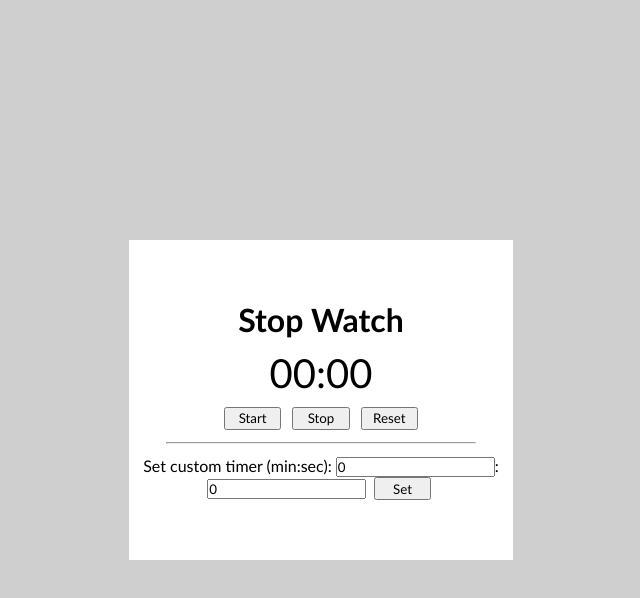
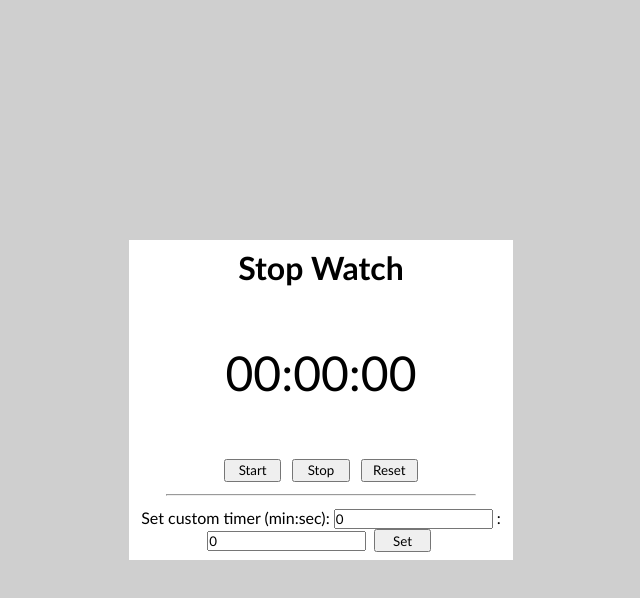
Before and after one commit to anri-kot/javascript-practice, a plain HTML site: page stop-watch/index.html in a window 1280 px wide. Both pictures are taken after a click on the button "Reset". Shown: the whole page, without its empty margins (319-959 px from the left). Drawn offline with Linux system fonts and the light colour scheme.

Commit message:
added hours timer

```diff
--- a/stop-watch/index.html
+++ b/stop-watch/index.html
@@ -12,7 +12,7 @@
             <h1>Stop Watch</h1>
 
             <p id="time-placeholder">
-                00:00
+                00:00:00
             </p>
 
             <p>
@@ -23,7 +23,7 @@
                 <hr>
             <p>
                 Set custom timer (min:sec):
-                <input type="number" name="minutes" id="minutes" value="0" max="60" size="2">:
+                <input type="number" name="minutes" id="minutes" value="0" max="60" size="2"> :
                 <input type="number" name="seconds" id="seconds" value="0" max="60" size="2">
                 <button onclick="customTimer()">Set</button>
             </p>
--- a/stop-watch/script.js
+++ b/stop-watch/script.js
@@ -1,7 +1,7 @@
 const timePlaceholder = document.getElementById('time-placeholder')
 const minutesInput = document.getElementById('minutes')
 const secondsInput = document.getElementById('seconds')
-let secondsElapsed = 0
+let secondsElapsed = 86395
 let interval = null
 
 function formatTimer(value) {
@@ -9,21 +9,19 @@ function formatTimer(value) {
 }
 
 function timer() {
+    if (secondsElapsed === 86400) {
+        secondsElapsed = 0
+    }
     secondsElapsed++
     updateTime()
 }
 
 function updateTime() {
-    const minutes = Math.floor(secondsElapsed / 60)
-    if (minutes > 59) {
-        resetTimer()
-    } else {
-        const seconds = secondsElapsed % 60
-        if (seconds == 59 && minutes == 59) {
-            stopTimer()
-        }
-        timePlaceholder.innerHTML = `${formatTimer(minutes)}:${formatTimer(seconds)}`
-    }
+    const minutes = Math.floor(secondsElapsed / 60) % 60
+    const seconds = secondsElapsed % 60
+    const hours = Math.floor(secondsElapsed / 3600) % 24
+
+    timePlaceholder.innerHTML = `${formatTimer(hours)}:${formatTimer(minutes)}:${formatTimer(seconds)}`
 }
 
 function startTimer() {
--- a/stop-watch/style.css
+++ b/stop-watch/style.css
@@ -28,10 +28,13 @@ body {
     height: fit-content;
 }
 
+#content h1 {
+    margin-bottom: 15%;
+}
 
 #time-placeholder {
-    font-size: 2.5em;
-    margin: 0.25em;
+    font-size: 3em;
+    margin: 15%;
 }
 
 button {
```
